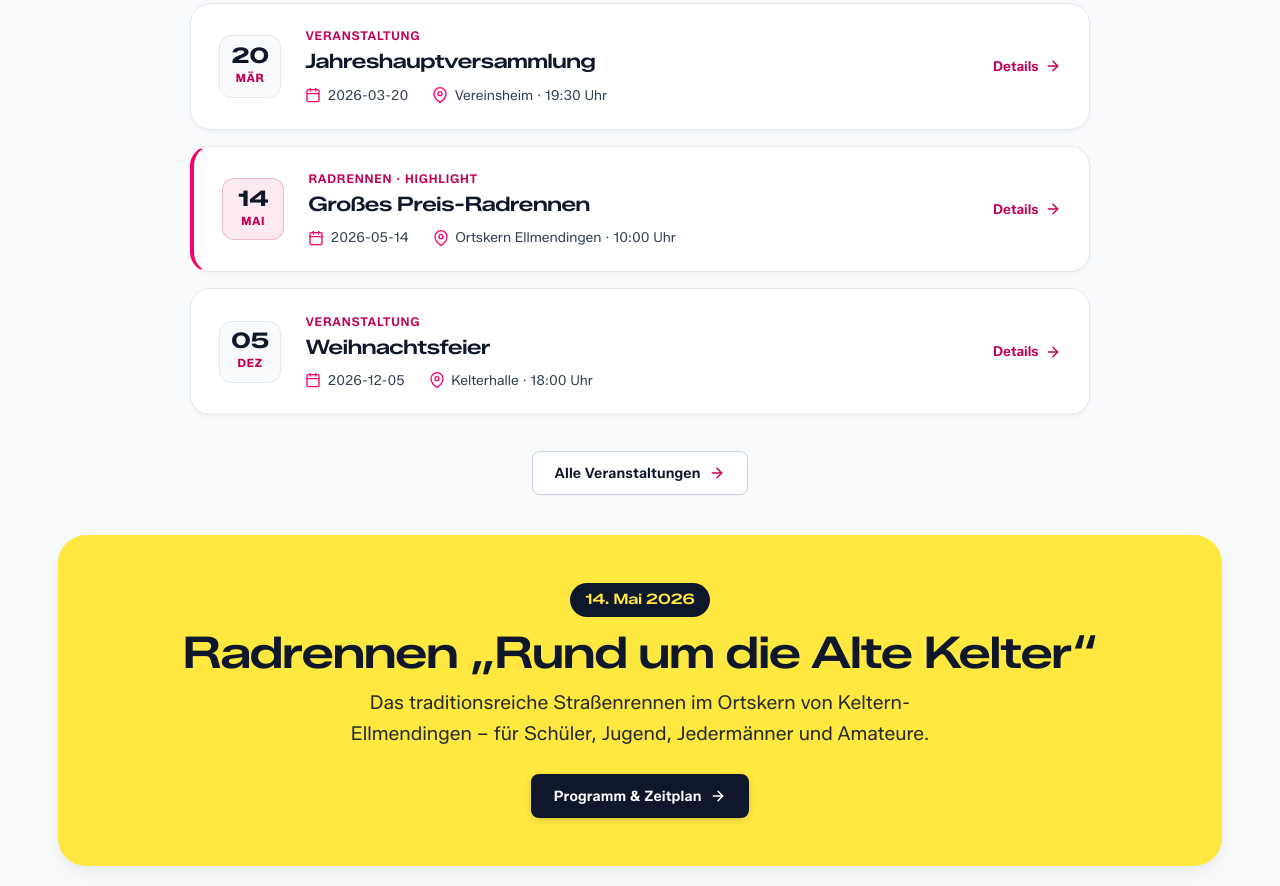
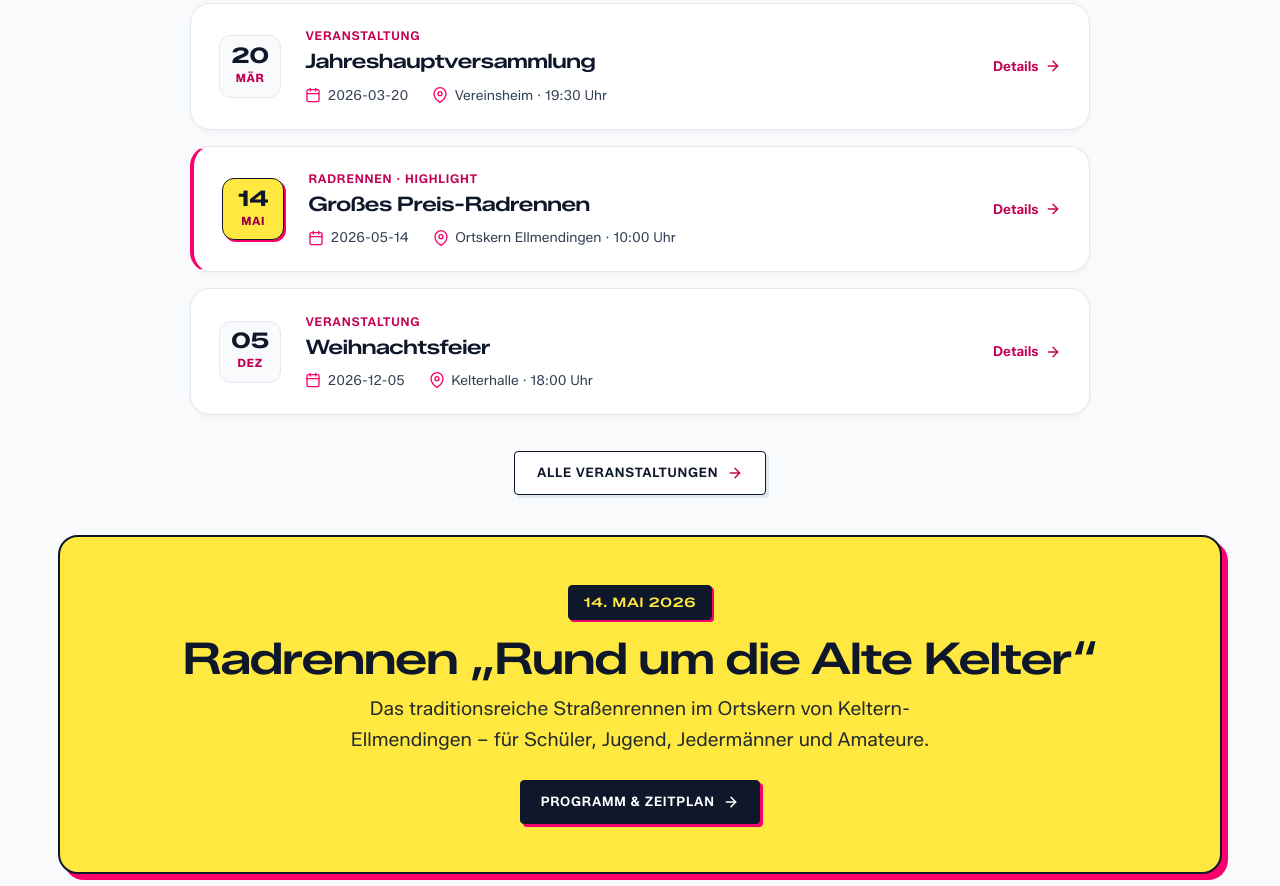
Before and after one commit to noackjona-hash/RSV-Schwalbe, an Astro site: page / in a window 1280 px wide. Shown: the part 1334-2220 px from the top of the page. Built offline with nearby package versions, Linux system fonts and the light colour scheme; Astro itself is replaced by a stand-in of ours; some packages are replaced by stand-ins of ours.

Commit message:
feat(ui): restore crafted Radsport offset buttons and print media brand synergy for v2.7.0

```diff
--- a/package.json
+++ b/package.json
@@ -1,7 +1,7 @@
 {
   "name": "rsv-schwalbe-ellmendingen",
   "type": "module",
-  "version": "2.6.0",
+  "version": "2.7.0",
   "description": "Vereinswebsite des RSV Schwalbe Ellmendingen e. V. (Astro Corporate Design Prototyp)",
   "scripts": {
     "dev": "node ./node_modules/astro/astro.js dev",
--- a/src/components/Header.astro
+++ b/src/components/Header.astro
@@ -80,10 +80,7 @@ function isActive(href: string) {
     </nav>
 
     <div class="header-actions">
-      <a href="/mitglied-werden" class="btn-header-cta">
-        <span>Mitglied werden</span>
-        <svg width="15" height="15" viewBox="0 0 24 24" fill="none" stroke="currentColor" stroke-width="2.2" stroke-linecap="round" stroke-linejoin="round" aria-hidden="true"><path d="M5 12h14"/><path d="m12 5 7 7-7 7"/></svg>
-      </a>
+      <a href="/mitglied-werden" class="btn-header-cta">Mitglied werden</a>
       <button type="button" class="mobile-menu-toggle" id="mobile-menu-toggle" aria-label="Menü öffnen" aria-expanded="false" aria-controls="site-nav">
         <span class="menu-toggle-label">Menü</span>
         <span class="menu-bars" aria-hidden="true">
--- a/src/styles/global.css
+++ b/src/styles/global.css
@@ -353,52 +353,48 @@ button:focus-visible,
   display: none;
   align-items: center;
   justify-content: center;
-  gap: 0.45rem;
   background-color: var(--accent-secondary);
   color: var(--text-primary) !important;
   padding: 0.48rem 0.95rem !important;
-  border-radius: var(--radius-sm);
-  border: 1px solid rgba(15, 23, 42, 0.22);
-  box-shadow: inset 0 1px 0 rgba(255, 255, 255, 0.65), 0 1px 2px rgba(15, 23, 42, 0.08), 0 4px 12px -2px rgba(15, 23, 42, 0.1);
+  border-radius: 4px;
+  border: 1.5px solid var(--text-primary);
+  box-shadow: 2px 2px 0 var(--accent-primary);
   font-weight: 600 !important;
-  font-size: 0.82rem;
-  letter-spacing: 0.01em;
+  font-size: 0.74rem;
+  text-transform: uppercase;
+  letter-spacing: 0.06em;
   line-height: 1.2;
-  transition: transform var(--transition-fast), box-shadow var(--transition-fast), background-color var(--transition-fast), border-color var(--transition-fast);
+  transition: transform var(--transition-fast), box-shadow var(--transition-fast), background-color var(--transition-fast);
   white-space: nowrap;
-  min-height: 2.35rem;
-}
-
-.btn-header-cta svg {
-  width: 0.95rem;
-  height: 0.95rem;
-  flex-shrink: 0;
-  transition: transform var(--transition-fast);
-}
-
-/* Moderner Mobile-Menü-Button (Text + 2 animierte Linien) */
+  min-height: 2.25rem;
+}
+
+/* Taktiler Editorial Mobile-Menü-Button (Text + 2 animierte Linien) */
 .mobile-menu-toggle {
   display: inline-flex;
   align-items: center;
   gap: 0.5rem;
-  background: var(--bg-secondary);
-  border: 1px solid var(--border-color);
-  border-radius: var(--radius-sm);
-  min-height: 2.45rem;
-  padding: 0.4rem 0.85rem;
+  background: var(--bg-primary);
+  border: 1.5px solid var(--text-primary);
+  border-radius: 4px;
+  box-shadow: 2px 2px 0 var(--accent-secondary);
+  min-height: 2.4rem;
+  padding: 0.35rem 0.75rem;
   cursor: pointer;
   color: var(--text-primary);
   font-family: 'Zalando Sans', sans-serif;
   font-weight: 600;
-  font-size: 0.78rem;
-  letter-spacing: 0.02em;
-  transition: transform var(--transition-fast), background-color var(--transition-fast), border-color var(--transition-fast), color var(--transition-fast);
+  font-size: 0.74rem;
+  text-transform: uppercase;
+  letter-spacing: 0.06em;
+  transition: transform var(--transition-fast), box-shadow var(--transition-fast), background-color var(--transition-fast);
 }
 
 .mobile-menu-toggle[aria-expanded="true"] {
-  background: var(--bg-tertiary);
-  border-color: var(--accent-primary);
-  color: var(--accent-text);
+  background: var(--accent-secondary);
+  border-color: var(--text-primary);
+  color: var(--text-primary);
+  box-shadow: 2px 2px 0 var(--accent-primary);
 }
 
 .menu-bars {
@@ -643,7 +639,7 @@ button:focus-visible,
   width: 100%;
 }
 
-/* --- Professionelles UI Button-System (klare Geometrie, Vektor-Icons, WCAG AA) --- */
+/* --- Charakterstarke Radsport-Offset-Buttons (Corporate Design + WCAG AA) --- */
 .btn,
 .btn-back,
 .btn-download,
@@ -653,14 +649,15 @@ button:focus-visible,
   justify-content: center;
   gap: 0.55rem;
   min-height: var(--tap-target-min);
-  padding: 0.72rem 1.35rem;
-  border-radius: var(--radius-sm);
+  padding: 0.68rem 1.25rem;
+  border-radius: 4px;
   font-family: 'Zalando Sans', sans-serif;
   font-weight: 600;
-  font-size: 0.9rem;
-  letter-spacing: 0.01em;
+  font-size: 0.82rem;
+  text-transform: uppercase;
+  letter-spacing: 0.055em;
   line-height: 1.2;
-  border: 1px solid transparent;
+  border: 1.5px solid var(--text-primary);
   width: auto;
   cursor: pointer;
   touch-action: manipulation;
@@ -668,7 +665,7 @@ button:focus-visible,
   -webkit-user-select: none;
   position: relative;
   text-decoration: none;
-  transition: transform var(--transition-fast), box-shadow var(--transition-fast), background-color var(--transition-fast), border-color var(--transition-fast), color var(--transition-fast);
+  transition: transform 0.15s ease, box-shadow 0.15s ease, background-color 0.15s ease, border-color 0.15s ease, color 0.15s ease;
 }
 
 .btn .btn-arrow,
@@ -709,52 +706,51 @@ button:focus-visible,
   transition: transform var(--transition-fast);
 }
 
-/* Signal-Gelb (#FFE940) mit tiefdunkler Typografie (#0F172A) */
+/* Signal-Gelb (#FFE940) mit scharfer #0F172A Kontur & Pinkem (#FA006C) Offset-Schatten */
 .btn-yellow,
-.btn-download {
+.btn-download,
+.btn-back {
   background-color: var(--accent-secondary);
   color: var(--text-primary) !important;
-  border-color: rgba(15, 23, 42, 0.22);
-  box-shadow: inset 0 1px 0 rgba(255, 255, 255, 0.65), 0 1px 2px rgba(15, 23, 42, 0.08), 0 4px 12px -2px rgba(15, 23, 42, 0.1);
-}
-
-/* Sekundärer Glas-Button für dunkle Hero-Hintergründe (WCAG-kontraststark) */
+  border-color: var(--text-primary);
+  box-shadow: 3px 3px 0 var(--accent-primary);
+}
+
+/* Sekundärer Dunkel-Kontrast-Button für dunkle Hero-Hintergründe (WCAG-kontraststark) */
 .btn-secondary {
-  background: rgba(15, 23, 42, 0.58);
+  background: rgba(15, 23, 42, 0.78);
   color: var(--text-inverted) !important;
-  border-color: rgba(255, 255, 255, 0.36);
-  backdrop-filter: blur(12px);
-  -webkit-backdrop-filter: blur(12px);
-  box-shadow: 0 2px 10px -2px rgba(15, 23, 42, 0.28);
-}
-
-/* Pinker Primär-Button (#C40054 WCAG AA) */
+  border-color: rgba(255, 255, 255, 0.88);
+  backdrop-filter: blur(8px);
+  -webkit-backdrop-filter: blur(8px);
+  box-shadow: 3px 3px 0 var(--accent-secondary);
+}
+
+/* Pinker Primär-Button (#C40054 WCAG AA) mit dunklem Offset-Schatten */
 .btn-primary {
   background-color: var(--accent-text);
   color: var(--text-inverted) !important;
-  border-color: rgba(15, 23, 42, 0.1);
-  box-shadow: inset 0 1px 0 rgba(255, 255, 255, 0.2), 0 1px 2px rgba(15, 23, 42, 0.1), 0 6px 16px -3px rgba(196, 0, 84, 0.34);
-}
-
-/* Dunkler Kontrast-Button (z. B. auf gelbem Plakat-Banner) */
+  border-color: var(--text-primary);
+  box-shadow: 3px 3px 0 var(--text-primary);
+}
+
+/* Dunkler Kontrast-Button (z. B. auf gelbem Plakat-Banner) mit Pinkem Offset */
 .btn-dark {
   background-color: var(--text-primary);
   color: var(--text-inverted) !important;
-  border-color: rgba(15, 23, 42, 0.2);
-  box-shadow: 0 2px 8px -2px rgba(15, 23, 42, 0.28);
-}
-
-/* Ruhiger Surface-/Outline-Button (für Artikel-Navigation & sekundäre Aktionen auf Hell) */
-.btn-outline,
-.btn-back {
+  border-color: var(--text-primary);
+  box-shadow: 3px 3px 0 var(--accent-primary);
+}
+
+/* Ruhiger Surface-/Outline-Button mit klarem Rahmen (für sekundäre Aktionen auf Hell) */
+.btn-outline {
   background-color: var(--bg-primary);
   color: var(--text-primary) !important;
-  border-color: #CBD5E1;
-  box-shadow: 0 1px 2px rgba(15, 23, 42, 0.05);
-}
-
-.btn-outline .btn-arrow,
-.btn-back .btn-arrow-left {
+  border-color: var(--text-primary);
+  box-shadow: 3px 3px 0 var(--border-color);
+}
+
+.btn-outline .btn-arrow {
   color: var(--accent-text);
 }
 
@@ -801,16 +797,17 @@ button:focus-visible,
   gap: 0.55rem;
   min-height: var(--tap-target-min);
   padding: 0.68rem 1.35rem;
-  border-radius: var(--radius-sm);
+  border-radius: 4px;
   background: var(--bg-primary);
-  border: 1px solid #CBD5E1;
-  color: var(--text-primary);
-  font-weight: 600;
-  font-size: 0.9rem;
-  letter-spacing: 0.01em;
+  border: 1.5px solid var(--text-primary);
+  color: var(--text-primary);
+  font-weight: 600;
+  font-size: 0.82rem;
+  text-transform: uppercase;
+  letter-spacing: 0.055em;
   line-height: 1.2;
-  box-shadow: 0 1px 2px rgba(15, 23, 42, 0.05);
-  transition: transform var(--transition-fast), box-shadow var(--transition-fast), border-color var(--transition-fast), background-color var(--transition-fast), color var(--transition-fast);
+  box-shadow: 3px 3px 0 var(--border-color);
+  transition: transform 0.15s ease, box-shadow 0.15s ease, border-color 0.15s ease, background-color 0.15s ease, color 0.15s ease;
 }
 
 .view-all .btn-arrow {
@@ -956,8 +953,9 @@ button:focus-visible,
 }
 
 .termin-card--highlight .termin-date-badge {
-  background: rgba(196, 0, 84, 0.08);
-  border-color: rgba(196, 0, 84, 0.22);
+  background: var(--accent-secondary);
+  border: 1.5px solid var(--text-primary);
+  box-shadow: 2px 2px 0 var(--accent-primary);
 }
 
 .termin-date-day {
@@ -977,6 +975,10 @@ button:focus-visible,
   margin-top: 0.15rem;
 }
 
+.termin-card--highlight .termin-date-month {
+  color: var(--accent-hover);
+}
+
 .termin-card-main {
   min-width: 0;
 }
@@ -1046,11 +1048,12 @@ a.termin-card {
 /* Highlight-Banner im Stil des Plakats (CD Guide Seite 6: Gelb #FFE940 + Pink #FA006C) */
 .poster-banner {
   background: var(--accent-secondary);
-  border-radius: var(--radius-xl);
+  border: 2px solid var(--text-primary);
+  border-radius: var(--radius-lg);
   padding: 2.25rem 1.5rem;
   text-align: center;
   margin-top: 2.5rem;
-  box-shadow: var(--shadow-card);
+  box-shadow: 6px 6px 0 var(--accent-primary);
   position: relative;
   overflow: hidden;
 }
@@ -1059,12 +1062,16 @@ a.termin-card {
   display: inline-block;
   background: var(--text-primary);
   color: var(--accent-secondary);
+  border: 1.5px solid var(--text-primary);
+  box-shadow: 2px 2px 0 var(--accent-primary);
   font-family: 'Zalando Sans Expanded', sans-serif;
   font-weight: 600;
-  font-size: 0.9rem;
-  padding: 0.3rem 0.95rem;
-  border-radius: 999px;
-  margin-bottom: 0.65rem;
+  font-size: 0.82rem;
+  text-transform: uppercase;
+  letter-spacing: 0.06em;
+  padding: 0.35rem 0.9rem;
+  border-radius: 4px;
+  margin-bottom: 0.8rem;
 }
 
 .poster-banner h2 {
@@ -1659,19 +1666,20 @@ hr.divider {
   gap: 0.55rem;
   background-color: var(--accent-text);
   color: var(--text-inverted);
-  padding: 0.78rem 1.65rem;
+  padding: 0.72rem 1.55rem;
   min-height: var(--tap-target-min);
-  border: 1px solid rgba(15, 23, 42, 0.1);
-  border-radius: var(--radius-sm);
-  font-weight: 600;
-  font-size: 0.9rem;
-  letter-spacing: 0.01em;
+  border: 1.5px solid var(--text-primary);
+  border-radius: 4px;
+  font-weight: 600;
+  font-size: 0.84rem;
+  text-transform: uppercase;
+  letter-spacing: 0.055em;
   line-height: 1.2;
   cursor: pointer;
   align-self: stretch;
   font-family: inherit;
-  box-shadow: inset 0 1px 0 rgba(255, 255, 255, 0.2), 0 1px 2px rgba(15, 23, 42, 0.1), 0 6px 16px -3px rgba(196, 0, 84, 0.34);
-  transition: transform var(--transition-fast), box-shadow var(--transition-fast), background-color var(--transition-fast), border-color var(--transition-fast);
+  box-shadow: 3px 3px 0 var(--text-primary);
+  transition: transform 0.15s ease, box-shadow 0.15s ease, background-color 0.15s ease;
 }
 
 .btn-submit svg {
@@ -1806,7 +1814,9 @@ hr.divider {
   margin-top: 2.5rem;
   padding: 1.65rem;
   background: var(--accent-secondary);
+  border: 1.5px solid var(--text-primary);
   border-radius: var(--radius-lg);
+  box-shadow: 4px 4px 0 var(--accent-primary);
   display: flex;
   flex-direction: column;
   align-items: flex-start;
@@ -2446,6 +2456,7 @@ hr.divider {
 
   .download-card {
     flex-direction: row;
+    flex-wrap: wrap;
     align-items: center;
     justify-content: space-between;
     gap: 1.5rem;
@@ -2535,8 +2546,8 @@ hr.divider {
   }
 
   .btn-header-cta {
-    padding: 0.5rem 1.1rem !important;
-    font-size: 0.84rem;
+    padding: 0.62rem 1.2rem !important;
+    font-size: 0.78rem;
   }
 
   .mobile-menu-toggle,
@@ -2642,63 +2653,61 @@ hr.divider {
   .btn-header-cta:hover {
     background-color: var(--accent-yellow-hover);
     color: var(--text-primary) !important;
-    transform: translateY(-1px);
-    border-color: rgba(15, 23, 42, 0.24);
-    box-shadow: 0 4px 12px -2px rgba(15, 23, 42, 0.16);
-  }
-
-  .btn-header-cta:hover svg {
-    transform: translateX(3px);
+    transform: translate(1px, 1px);
+    box-shadow: 1px 1px 0 var(--accent-primary);
   }
 
   .mobile-menu-toggle:hover {
-    background: var(--bg-tertiary);
-    border-color: var(--accent-primary);
-    color: var(--accent-text);
+    background: var(--accent-secondary);
+    border-color: var(--text-primary);
+    color: var(--text-primary);
+    box-shadow: 2px 2px 0 var(--accent-primary);
   }
 
   .btn:hover,
   .btn-back:hover,
   .btn-download:hover,
   .btn-outline:hover,
-  .btn-submit:hover {
-    transform: translateY(-1px);
+  .btn-submit:hover,
+  .view-all:hover {
+    transform: translate(1.5px, 1.5px);
   }
 
   .btn-yellow:hover,
-  .btn-download:hover {
+  .btn-download:hover,
+  .btn-back:hover {
     background-color: var(--accent-yellow-hover);
     color: var(--text-primary) !important;
-    border-color: rgba(15, 23, 42, 0.24);
-    box-shadow: 0 6px 16px -3px rgba(15, 23, 42, 0.16);
+    border-color: var(--text-primary);
+    box-shadow: 1.5px 1.5px 0 var(--accent-primary);
   }
 
   .btn-secondary:hover {
-    background: rgba(15, 23, 42, 0.78);
-    border-color: rgba(255, 255, 255, 0.72);
+    background: rgba(15, 23, 42, 0.92);
+    border-color: var(--accent-secondary);
     color: var(--text-inverted) !important;
-    box-shadow: 0 8px 20px -4px rgba(15, 23, 42, 0.42);
+    box-shadow: 1.5px 1.5px 0 var(--accent-secondary);
   }
 
   .btn-primary:hover,
   .btn-submit:hover {
     background-color: var(--accent-hover);
     color: var(--text-inverted) !important;
-    box-shadow: 0 6px 18px -3px rgba(158, 0, 67, 0.44);
+    box-shadow: 1.5px 1.5px 0 var(--text-primary);
   }
 
   .btn-dark:hover {
     background-color: #1E293B;
     color: var(--text-inverted) !important;
-    box-shadow: 0 8px 20px -4px rgba(15, 23, 42, 0.36);
+    box-shadow: 1.5px 1.5px 0 var(--accent-primary);
   }
 
   .btn-outline:hover,
-  .btn-back:hover {
+  .view-all:hover {
     background-color: var(--bg-secondary);
     border-color: var(--text-primary);
     color: var(--text-primary) !important;
-    box-shadow: 0 4px 12px -2px rgba(15, 23, 42, 0.08);
+    box-shadow: 1.5px 1.5px 0 var(--accent-primary);
   }
 
   .btn:hover .btn-arrow,
@@ -2714,14 +2723,6 @@ hr.divider {
   .btn:hover .btn-icon,
   .btn-download:hover .btn-icon {
     transform: translateY(2px);
-  }
-
-  .view-all:hover {
-    background: var(--bg-secondary);
-    border-color: var(--text-primary);
-    color: var(--text-primary);
-    transform: translateY(-1px);
-    box-shadow: 0 4px 12px -2px rgba(15, 23, 42, 0.08);
   }
 
   .view-all:hover .btn-arrow {
@@ -2767,10 +2768,16 @@ hr.divider {
 .btn-download:active,
 .btn-outline:active,
 .btn-submit:active,
+.view-all:active {
+  transform: translate(3px, 3px);
+  box-shadow: none;
+  transition-duration: 0.08s;
+}
+
 .btn-header-cta:active,
-.mobile-menu-toggle:active,
-.view-all:active {
-  transform: translateY(0) scale(0.985);
+.mobile-menu-toggle:active {
+  transform: translate(2px, 2px);
+  box-shadow: none;
   transition-duration: 0.08s;
 }
 
```
Also changed, not shown: src/pages/mitglied-werden.astro (+6 -6 lines), CHANGELOG.md.
